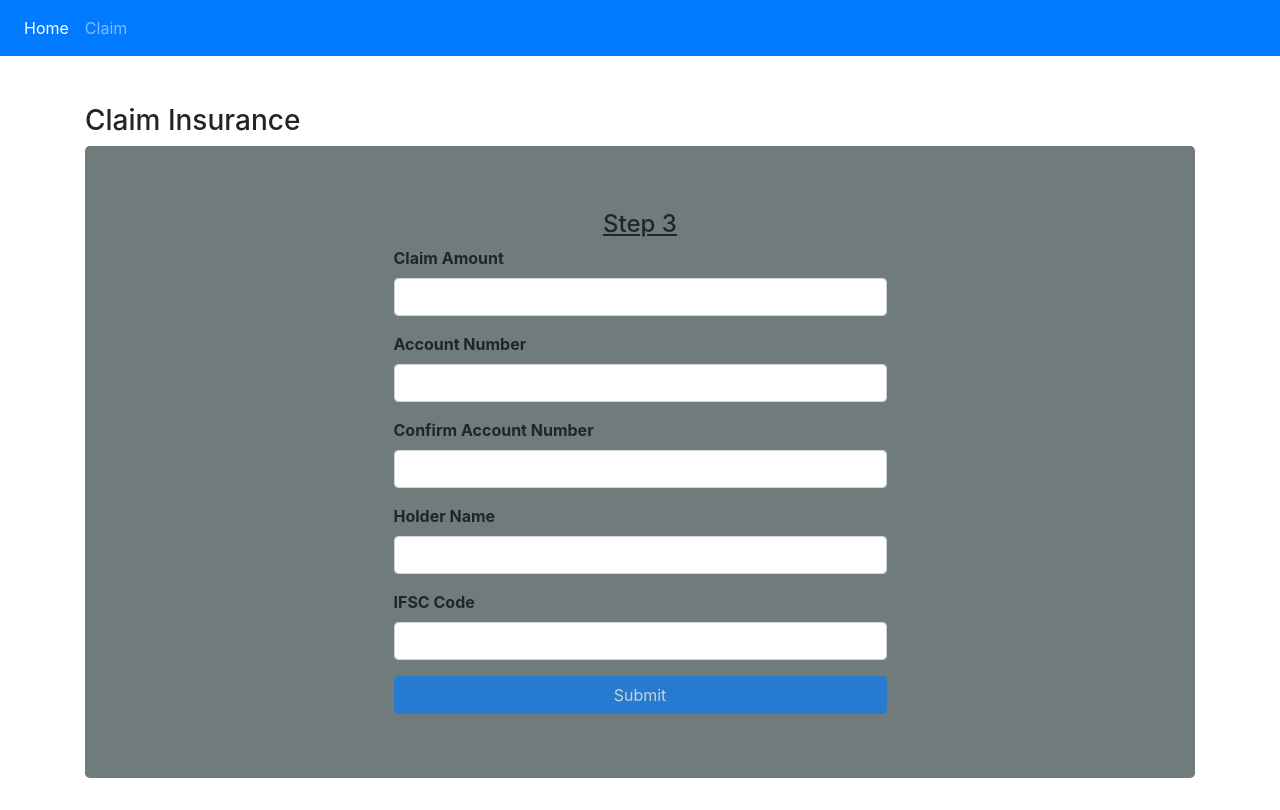
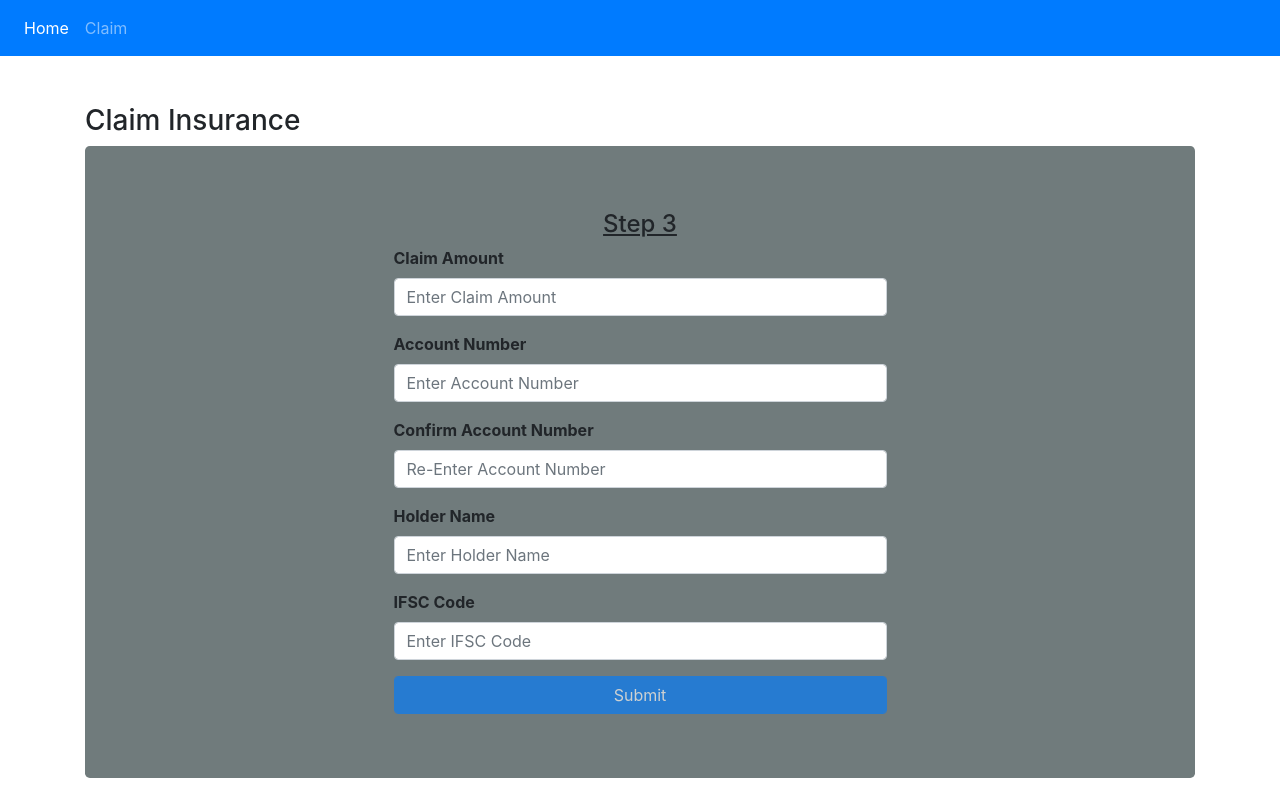
Before and after one commit to QuadCrew4/InsuranceApp, an Angular app: page /furtherdetails in a window 1280 px wide. Built offline with nearby package versions, Linux system fonts and the light colour scheme.

Commit message:
Claim Insurance

```diff
--- a/src/app/furtherdetails/furtherdetails.component.html
+++ b/src/app/furtherdetails/furtherdetails.component.html
@@ -7,69 +7,68 @@
 
 		<form [formGroup]="bankDetailsForm" (ngSubmit)="submitClaim()">
 			<div class="form-group">
-				<label><b>Claim Amount</b></label>
-				<input class="form-control" formControlName="claimamount" type="text"
-				[(ngModel)]=bank.claimamount  />
+				<label for="claimamount"><b>Claim Amount</b></label>
+				<input type="text"
+				formControlName="claimamount"
+				class="form-control"
+				[ngClass]="{'is-invalid':bankDetailsForm.get('claimamount').errors && bankDetailsForm.get('claimamount').touched}"
+				id="claimamount" [(ngModel)]=bank.claimamount
+				placeholder="Enter Claim Amount">
+				<div class="invalid-feedback" *ngIf="bankDetailsForm.get('claimamount').hasError('pattern')">
+					Invalid Amount
 				</div>
-			<div class="error-messages">
-				<ng-container *ngFor="let error of error_messages.claimamount">
-					<div class="error-message" *ngIf="bankDetailsForm.get('claimamount').hasError(error.type) && (bankDetailsForm.get('claimamount').dirty || bankDetailsForm.get('claimamount').touched)">
-						{{ error.message }}
-					</div>
-				</ng-container>
             </div>
             <div class="form-group">
-				<label><b>Account Number</b></label>
-				<input class="form-control" formControlName="accountno" type="password"
-				[(ngModel)]=bank.accountno  />
+				<label for="accountno"><b>Account Number</b></label>
+				<input type="password"
+				formControlName="accountno"
+				class="form-control"
+				[ngClass]="{'is-invalid':bankDetailsForm.get('accountno').errors && bankDetailsForm.get('accountno').touched}"
+				id="accountno" [(ngModel)]=bank.accountno
+				placeholder="Enter Account Number">
+				<div class="invalid-feedback" *ngIf="bankDetailsForm.get('accountno').hasError('pattern')">
+					Invalid Account Number
 				</div>
-			<div class="error-messages">
-				<ng-container *ngFor="let error of error_messages.accountno">
-					<div class="error-message" *ngIf="bankDetailsForm.get('accountno').hasError(error.type) && (bankDetailsForm.get('accountno').dirty || bankDetailsForm.get('accountno').touched)">
-						{{ error.message }}
             </div>
-				</ng-container>
+			<div class="form-group">
+				<label for="confirmaccountno"><b>Confirm Account Number</b></label>
+				<input type="text"
+				formControlName="confirmaccountno"
+				class="form-control"
+				[ngClass]="{'is-invalid':bankDetailsForm.get('confirmaccountno').errors && bankDetailsForm.get('confirmaccountno').touched}"
+				id="confirmaccountno" [(ngModel)]=bank.confirmaccountno
+				placeholder="Re-Enter Account Number">
+				<div class="invalid-feedback" *ngIf="bankDetailsForm.get('confirmaccountno').hasError('accountnoMismatch')">
+					Account Number Doesn't Match
+				</div>
             </div>
 
             <div class="form-group">
-				<label><b>Confirm Account Number</b></label>
-				<input class="form-control" formControlName="confirmaccountno" type="password"
-				[(ngModel)]=bank.confirmaccountno />
+				<label for="holdername"><b>Holder Name</b></label>
+				<input type="text"
+				formControlName="holdername"
+				class="form-control"
+				[ngClass]="{'is-invalid':bankDetailsForm.get('holdername').errors && bankDetailsForm.get('holdername').touched}"
+				id="holdername" [(ngModel)]=bank.holdername
+				placeholder="Enter Holder Name">
+				<div class="invalid-feedback" *ngIf="bankDetailsForm.get('holdername').hasError('pattern')">
+					Invalid Name
 				</div>
-			<div class="error-messages">
-				<ng-container *ngFor="let error of error_messages.confirmaccountno">
-					<div class="error-message" *ngIf="bankDetailsForm.get('confirmaccountno').hasError(error.type) && (bankDetailsForm.get('confirmaccountno').dirty || bankDetailsForm.get('confirmaccountno').touched)">
-						{{ error.message }}
-					</div>
-				</ng-container>
             </div>
 
 			<div class="form-group">
-				<label><b>Holder Name</b></label>
-				<input class="form-control" formControlName="holdername" type="text"
-				[(ngModel)]=bank.holdername/>
+				<label for="IFSCcode"><b>IFSC Code</b></label>
+				<input type="text"
+				formControlName="IFSCcode"
+				class="form-control"
+				[ngClass]="{'is-invalid':bankDetailsForm.get('IFSCcode').errors && bankDetailsForm.get('IFSCcode').touched}"
+				id="IFSCcode" [(ngModel)]=bank.IFSCcode
+				placeholder="Enter IFSC Code">
+				<div class="invalid-feedback" *ngIf="bankDetailsForm.get('IFSCcode').hasError('pattern')">
+					Invalid IFSC
 				</div>
-			<div class="error-messages">
-				<ng-container *ngFor="let error of error_messages.holdername">
-					<div class="error-message" *ngIf="bankDetailsForm.get('holdername').hasError(error.type) &&
-    (bankDetailsForm.get('holdername').dirty || bankDetailsForm.get('holdername').touched)">
-						{{ error.message }}
-					</div>
-				</ng-container>
             </div>
 
-			<div class="form-group">
-				<label><b>IFSC Code</b></label>
-				<input class="form-control" formControlName="IFSCcode" type="text"
-				[(ngModel)]=bank.IFSCcode/>
-			</div>
-			<div class="error-messages">
-				<ng-container *ngFor="let error of error_messages.IFSCcode">
-					<div class="error-message" *ngIf="bankDetailsForm.get('IFSCcode').hasError(error.type) && (bankDetailsForm.get('IFSCcode').dirty || bankDetailsForm.get('IFSCcode').touched)">
-						{{ error.message }}
-					</div>
-				</ng-container>
-			</div>
 
 			<button class="form-control btn btn-primary" [disabled]="!bankDetailsForm.valid">Submit</button>
 		</form>
--- a/src/app/furtherdetails/furtherdetails.component.ts
+++ b/src/app/furtherdetails/furtherdetails.component.ts
@@ -3,6 +3,7 @@ import { FormBuilder, FormControl, FormGroup, Validators } from '@angular/forms'
 
 import { Router } from '@angular/router';
 import { BankDetailsModule } from '../BankDetails.model';
+import { CustomValidationService } from '../services/custom-validation.service';
 import { InsuranceService } from '../services/insurance.service';
 
 @Component({
@@ -13,58 +14,20 @@ import { InsuranceService } from '../services/insurance.service';
 export class FurtherdetailsComponent implements OnInit {
   bank=new BankDetailsModule;
   bankDetailsForm:FormGroup;
-  error_messages = {
-    'claimamount': [
-      { type: 'required', message: 'Claim Amount is required.' },
-    ],
-
-    'IFSCcode': [
-      { type: 'required', message: 'IFSC Code is required.' }
-    ],
-
-    'Holder Name': [
-      { type: 'required', message: 'Holder Name is required.' }
-
-    ],
-
-    'accountno': [
-      { type: 'required', message: 'Account Number is required.' },
-      { type: 'minlength', message: 'Account Number length' },
-      { type: 'maxlength', message: 'Invalid Account Number' }
-    ],
-    'confirmaccountno': [
-      { type: 'required', message: 'Confirm Account Number is required.' },
-      { type: 'minlength', message: 'Invalid' },
-      { type: 'maxlength', message: 'Invalid' }
-    ],
-  }
 
 
-  constructor(private service:InsuranceService ,private router:Router, public formBuilder: FormBuilder){
+
+
+  constructor(private service:InsuranceService ,private router:Router, public formBuilder: FormBuilder,private customValidator:CustomValidationService){
 
     this.bankDetailsForm = this.formBuilder.group({
-      claimamount: new FormControl('', Validators.compose([
-        Validators.required
-      ])),
-      IFSCcode: new FormControl('', Validators.compose([
-        Validators.required
-      ])),
-      holdername: new FormControl('', Validators.compose([
-        Validators.required
-
-      ])),
-      accountno: new FormControl('', Validators.compose([
-        Validators.required,
-        Validators.minLength(6),
-        Validators.maxLength(30)
-      ])),
-      confirmaccountno: new FormControl('', Validators.compose([
-        Validators.required,
-        Validators.minLength(6),
-        Validators.maxLength(30)
-      ])),
+      claimamount:["",[Validators.required,Validators.pattern("[0-9]{3,}")]],
+      IFSCcode: ["",[Validators.required,Validators.pattern("[A-Z0-9]{6,}")]],
+      holdername:["", [Validators.required,Validators.pattern("[A-Za-z]{3,}")]],
+      accountno: ["",[Validators.required,Validators.pattern("[0-9]{6,}")]],
+      confirmaccountno: ["",[Validators.required]]
     }, {
-      validators: this.accountno.bind(this)
+      validator: this.customValidator.accountnoMatchValidator("accountno","confirmaccountno")
     });
   }
 
@@ -79,7 +42,7 @@ export class FurtherdetailsComponent implements OnInit {
     this.bank=new BankDetailsModule();
     alert(`
            Claim No:
-           Date: {{currentDate |date :'yyyy-MM-dd'}}
+           Date:
            Policy No:
            Amount:
 
@@ -89,13 +52,7 @@ export class FurtherdetailsComponent implements OnInit {
 
 
   }
-  success:String="Account Number Matched";
-  unsuccess:String="Account Number Mismatch";
-  accountno(formGroup: FormGroup) {
-    const { value: accountno } = formGroup.get('accountno');
-    const { value: confirmaccountno } = formGroup.get('confirmaccountno');
-    return accountno === confirmaccountno ? "": this.unsuccess;
-  }
+
 
 
 }
--- /dev/null
+++ b/src/app/services/custom-validation.service.ts
@@ -0,0 +1,35 @@
+import { Injectable } from '@angular/core';
+import { FormGroup } from '@angular/forms';
+
+@Injectable({
+  providedIn: 'root'
+})
+export class CustomValidationService {
+
+  constructor() { }
+  accountnoMatchValidator(accountno: string, confirmaccountno: string) {
+    return (bankDetailsForm: FormGroup) => {
+      const accountnoControl = bankDetailsForm.controls[accountno];
+      const confirmaccountnoControl = bankDetailsForm.controls[confirmaccountno];
+
+      if (!accountnoControl || !confirmaccountnoControl) {
+        return null;
+      }
+
+      if (
+        confirmaccountnoControl.errors &&
+        !confirmaccountnoControl.errors.accountnoMismatch
+      ) {
+        return null;
+      }
+
+      if (accountnoControl.value !== confirmaccountnoControl.value) {
+        confirmaccountnoControl
+        .setErrors({ accountnoMismatch: true });
+      } else {
+        confirmaccountnoControl.setErrors(null);
+      }
+    };
+  }
+
+}
```
Also changed, not shown: 1 other file (tests, documents, lock files or other folders). Lines whose indentation alone changed are shown as unchanged.
